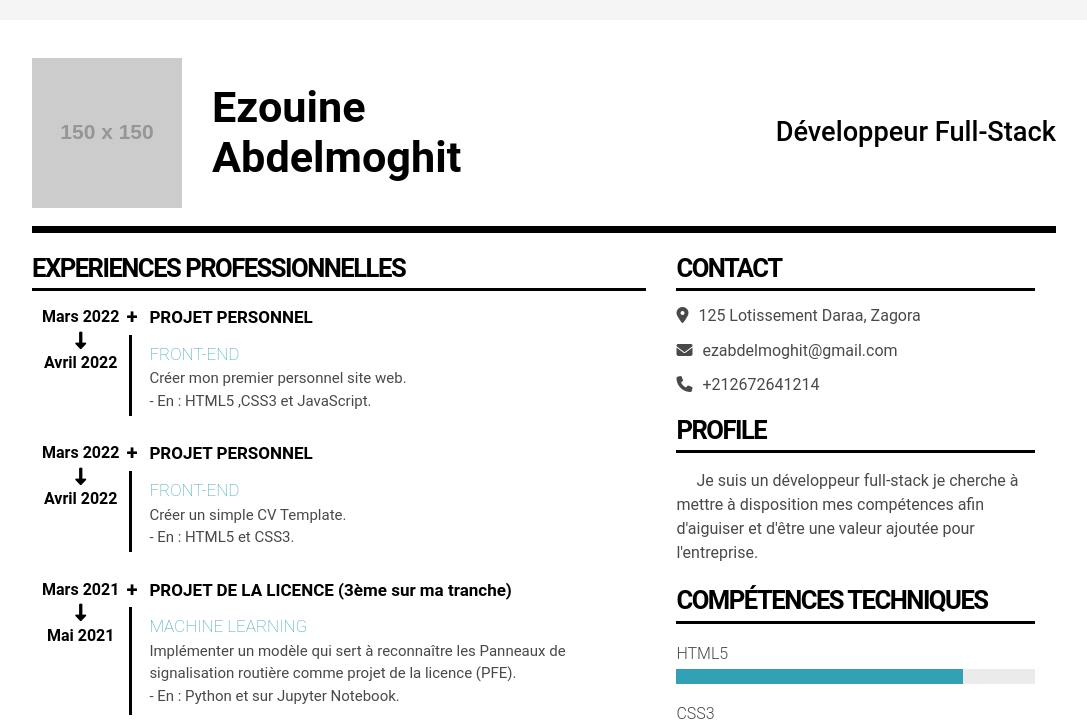
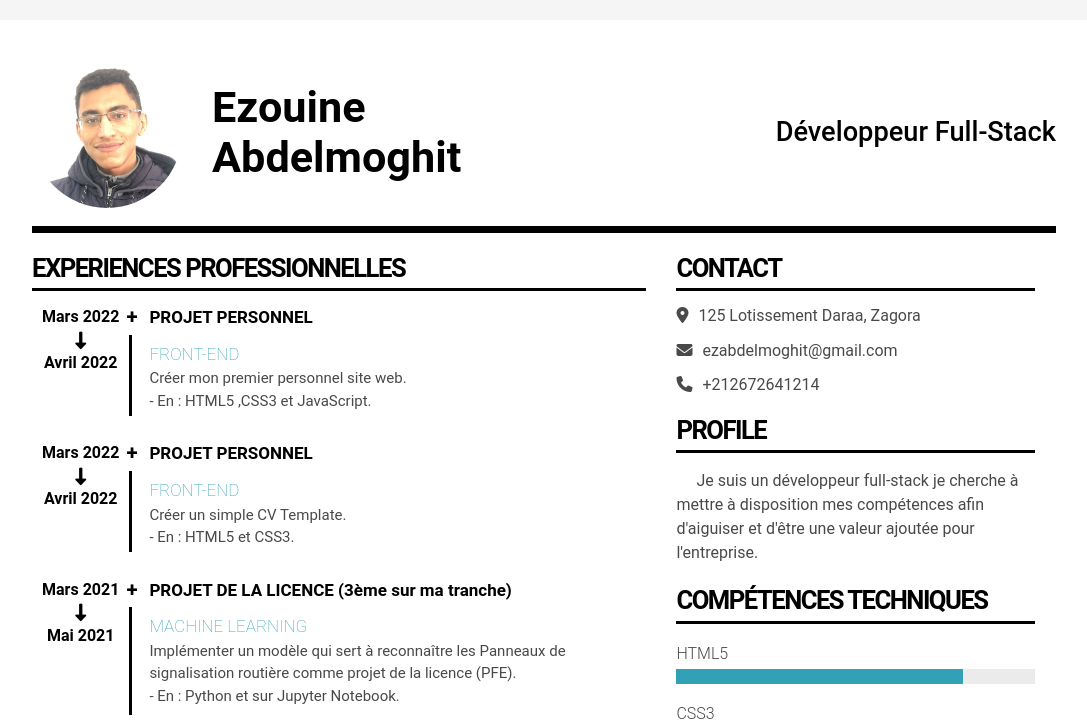
Before and after one commit to EzouineAbdelmoghit/CV_V1, a plain HTML site: page index.html in a window 1280 px wide. Shown: the top 727 px of the page, without its empty margins (96-1183 px from the left). Drawn offline with Linux system fonts and the light colour scheme; placeholder pictures from the web are drawn by us.

Commit message:
edit css

```diff
--- a/CSS/style.css
+++ b/CSS/style.css
@@ -31,6 +31,31 @@ main .CV-head{
     align-items: center;
     border-bottom: 7px solid black;
 }
+
+
+
+.imgbox{
+    position: relative;
+    overflow: hidden;
+    border-radius: 50%;
+    width: 150px;
+    height: 150px;
+}
+.imgbox img{
+    position: absolute;
+    top: 0;
+    left: -50%;
+    width: 200%;
+    height: 200%;
+    object-fit: cover;
+}
+
+
+
+
+
+
+
 main .CV-head .img-box{
     display: flex;
     align-items: center;
--- a/index.html
+++ b/index.html
@@ -20,7 +20,12 @@
     <main>
       <section class="CV-head">
         <div class="img-box">
-          <img src="https://via.placeholder.com/150" alt="My image" />
+          <div class="imgbox">
+            <img
+              src="image/WhatsApp Image 2023-03-23 at 12.22.52.jpeg"
+              alt="my image"
+            />
+          </div>
           <h3>Ezouine Abdelmoghit</h3>
         </div>
         <div class="post">
```
Also changed, not shown: image/WhatsApp Image 2023-03-23 at 12.22.52.jpeg (added), image/visage10-1.webp (deleted).
